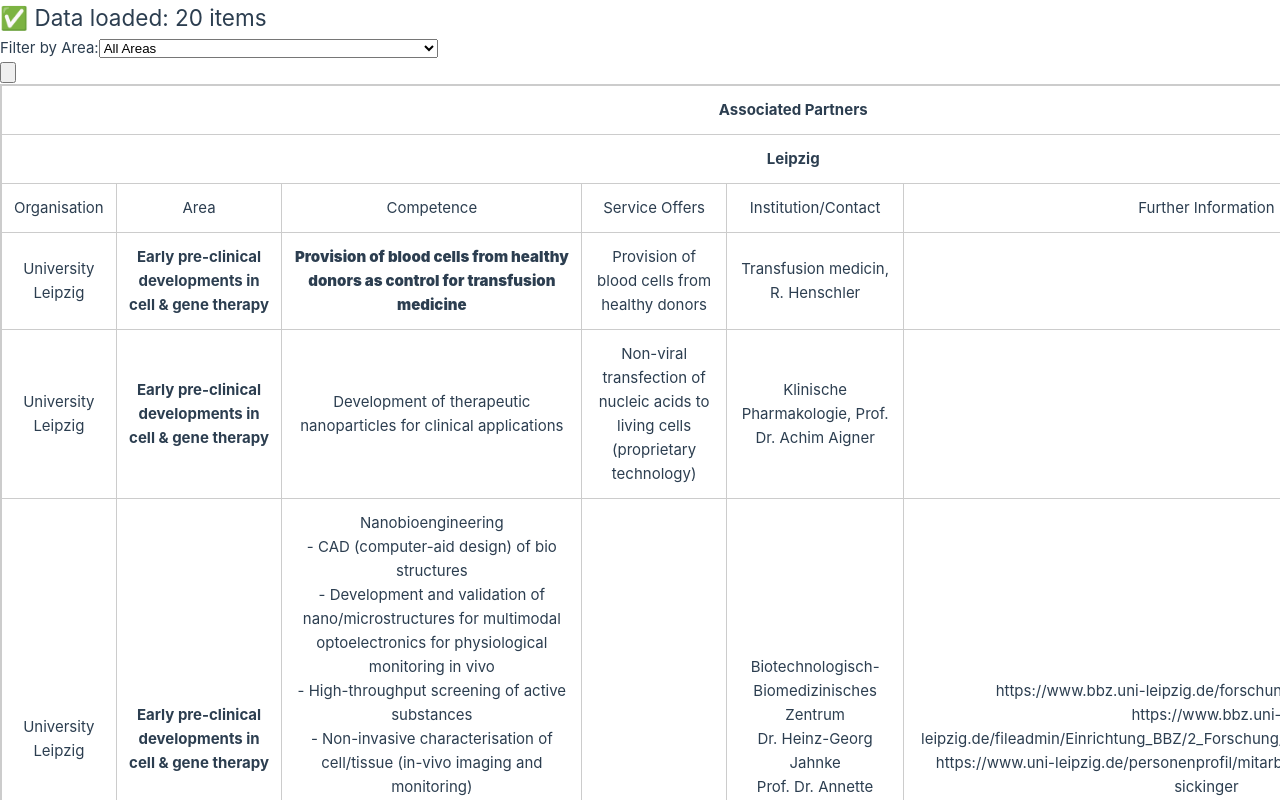
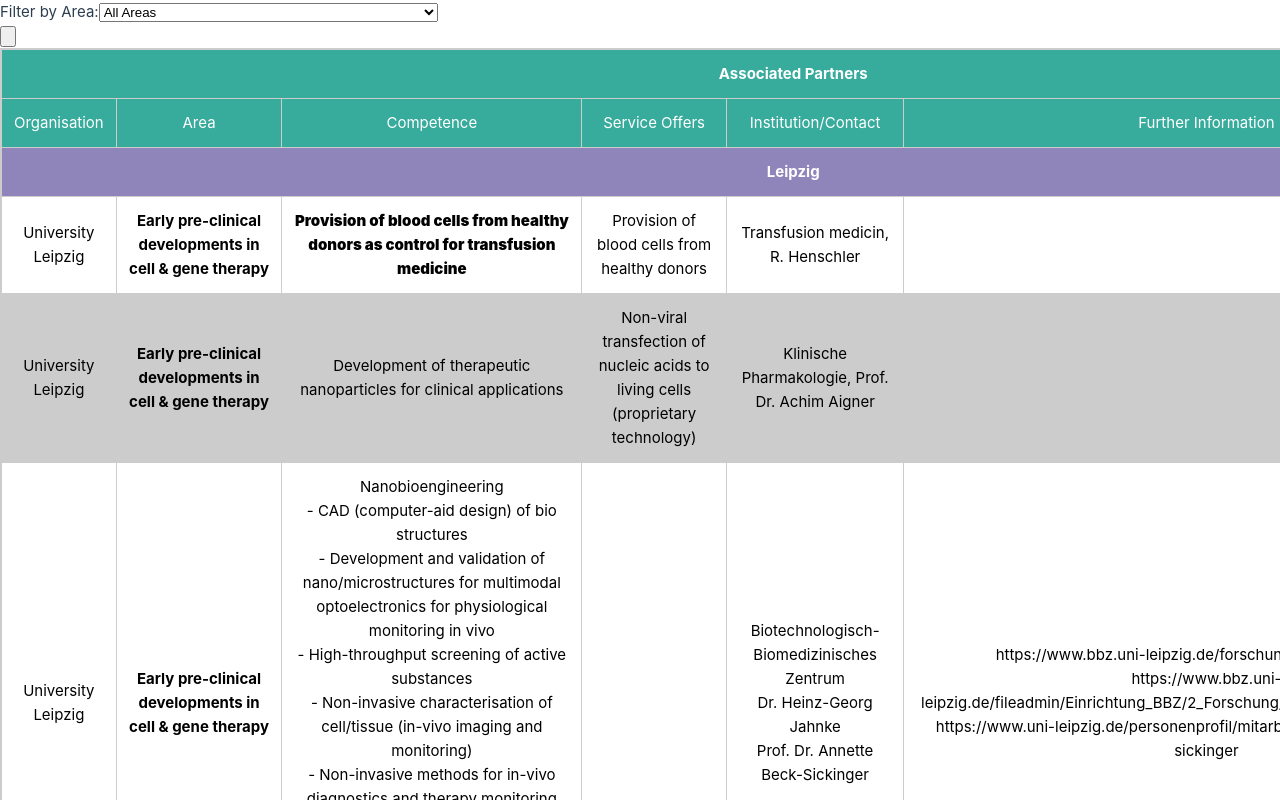
Before and after one commit to mariamfahim/internal-vue-tool, a Vue app: page / in a window 1280 px wide. Shown: the top 800 px of the page. Built offline with nearby package versions, Linux system fonts and the light colour scheme.

Commit message:
changed the color of the header, made one of the headers sticky, added zebra striping to the body

```diff
--- a/src/App.vue
+++ b/src/App.vue
@@ -17,6 +17,25 @@
   --brand-fifth: #2e9c8a;
 }
 
+th.table-header-associated {
+  background-color: #37ab9c !important;
+  color: white;
+}
+
+th.table-header-leipzig {
+  background-color: var(--brand-third) !important;
+  color: white;
+}
+
+/* Header row for table columns */
+tr.table-header-columns {
+  background-color: var(--brand-primary); /* #37AB9C */
+  color: white;
+  position: sticky;
+  top: 0;
+  z-index: 50; /* make sure it stays above table rows */
+}
+
 html,
 body,
 #app {
--- a/src/assets/main.css
+++ b/src/assets/main.css
@@ -1,4 +1,8 @@
 @import './base.css';
+
+:root {
+  --brand-associated: #37AB9C;
+}
 
 #app {
   max-width: 1280px;
--- a/src/components/CompetenceList.vue
+++ b/src/components/CompetenceList.vue
@@ -1,9 +1,5 @@
 <template>
   <div class="max-w-screen-xl mx-auto p-6 overflow-x-auto">
-    <h2 class="mb-4 text-2xl font-semibold">
-      ✅ Data loaded: {{ dataList.length }} items
-    </h2>
-
     <!-- FILTER ROW -->
     <div class="mb-6 flex items-start space-x-4">
       <!-- AREA SELECT -->
@@ -165,20 +161,13 @@
         <tr>
           <th
             colspan="7"
-            class="px-6 py-4 text-center font-bold text-white bg-[var(--brand-fourth)]"
+            class="px-6 py-4 text-center font-bold table-header-associated"
           >
             Associated Partners
           </th>
         </tr>
-        <tr>
-          <th
-            colspan="7"
-            class="px-6 py-4 text-center font-bold text-white bg-[var(--brand-fourth)]"
-          >
-            Leipzig
-          </th>
-        </tr>
-        <tr class="bg-[var(--brand-fifth)] text-white">
+
+        <tr class="table-header-columns">
           <th class="px-6 py-3">Organisation</th>
           <th class="px-6 py-3">Area</th>
           <th class="px-6 py-3">Competence</th>
@@ -186,6 +175,14 @@
           <th class="px-6 py-3">Institution/Contact</th>
           <th class="px-6 py-3">Further Information</th>
           <th class="px-6 py-3">City</th>
+        </tr>
+        <tr>
+          <th
+            colspan="7"
+            class="px-6 py-4 text-center font-bold table-header-leipzig"
+          >
+            Leipzig
+          </th>
         </tr>
       </thead>
       <tbody>
@@ -417,4 +414,18 @@
   max-width: 500px; /* optional */
   word-break: break-word; /* wrap long text nicely */
 }
+
+/* Zebra striping for table body rows */
+tbody tr:nth-child(odd) {
+  background-color: #ffffff; /* white */
+}
+
+tbody tr:nth-child(even) {
+  background-color: #cccccc; /* light gray */
+}
+
+/* Ensure text remains readable */
+tbody tr td {
+  color: #000000;
+}
 </style>
```
Also changed, not shown: 1 other file (tests, documents, lock files or other folders).
